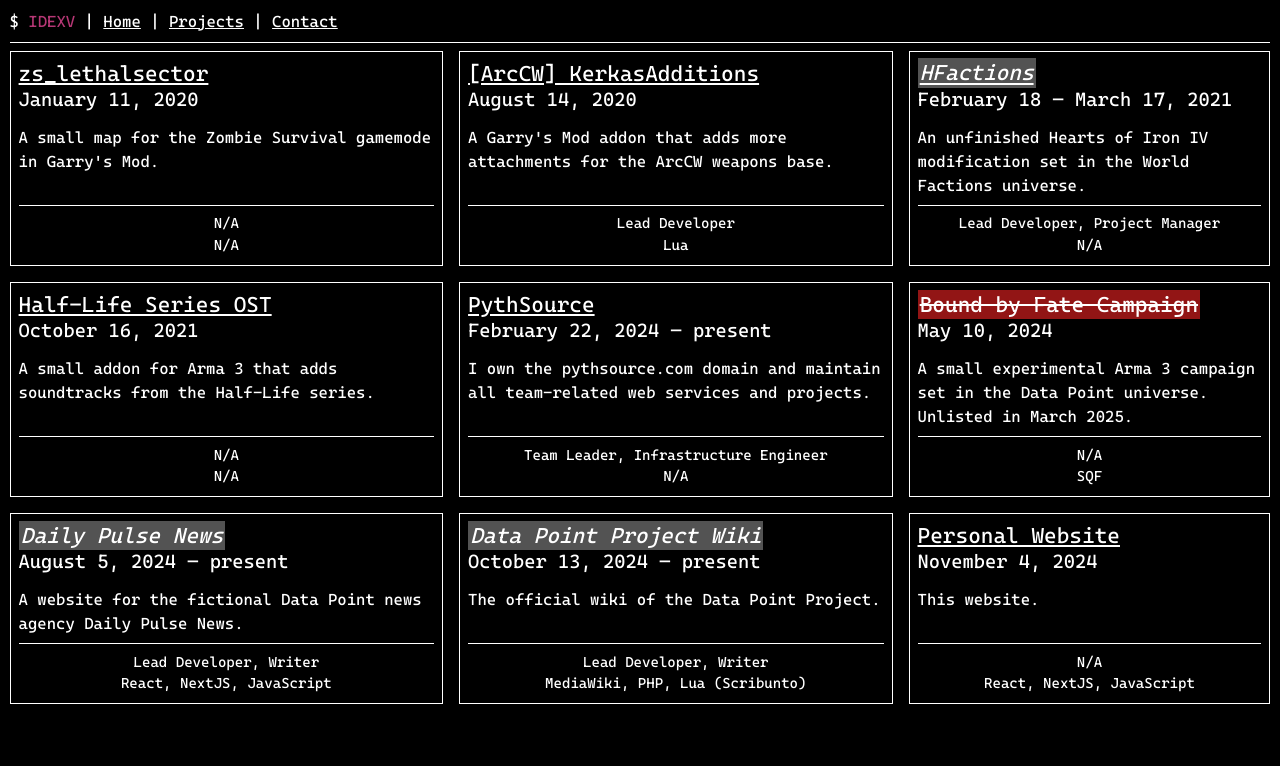
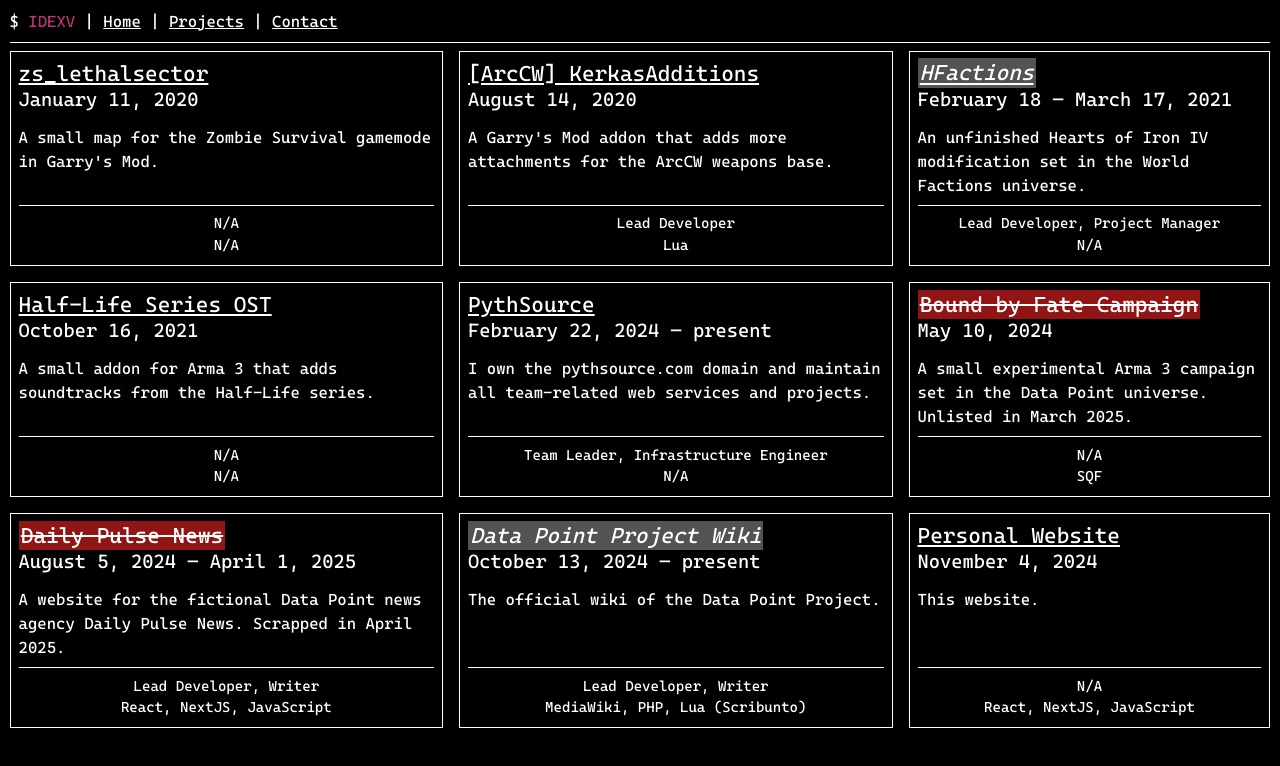
Before and after one commit to IDEXV/idexv-site, a Next.js app: page /projects in a window 1280 px wide. Shown: the top 766 px of the page. Built offline with nearby package versions, Linux system fonts and the light colour scheme.

Commit message:
minor project update

```diff
--- a/src/app/projects/page.jsx
+++ b/src/app/projects/page.jsx
@@ -69,10 +69,10 @@
         />
         <Project
           projectName={
-            <span className="proj-unpublished">Daily Pulse News</span>
+            <span className="proj-scrapped">Daily Pulse News</span>
           }
-          projectDates="August 5, 2024 — present"
-          description="A website for the fictional Data Point news agency Daily Pulse News."
+          projectDates="August 5, 2024 — April 1, 2025"
+          description="A website for the fictional Data Point news agency Daily Pulse News. Scrapped in April 2025."
           technologies="React, NextJS, JavaScript"
           roles="Lead Developer, Writer"
         />
```
